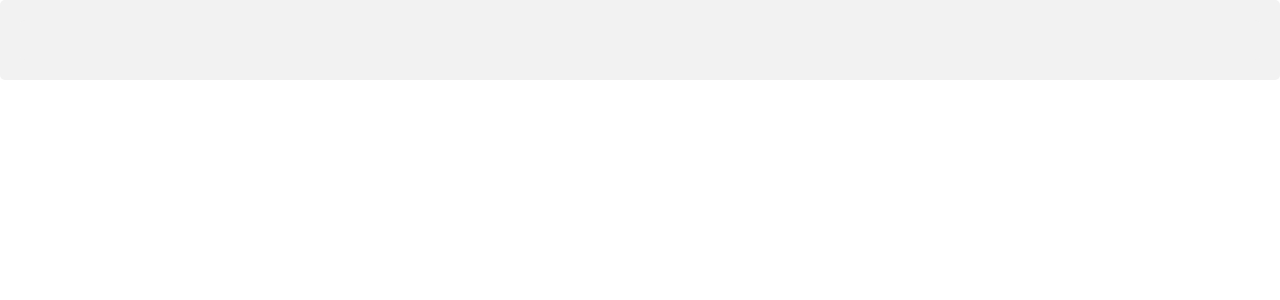
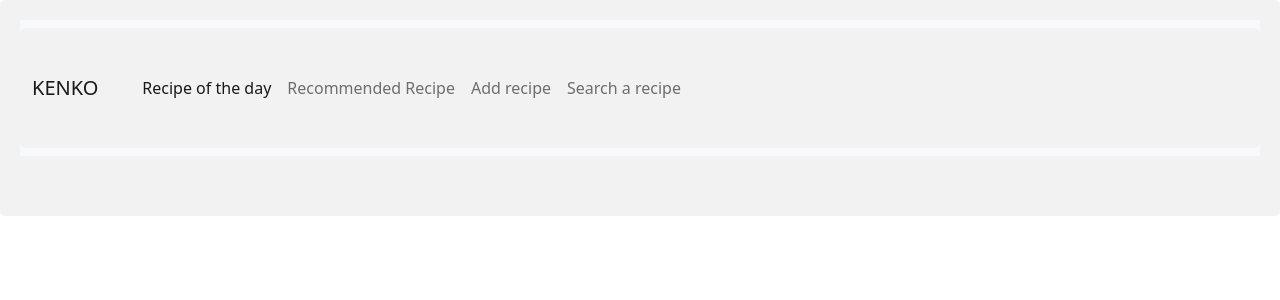
Before and after one commit to manissa005/ProjetDevops, a React (Create React App) app in the folder my-app/: page / in a window 1280 px wide. Before the commit this address had no page. Shown: the top 300 px of the page. Built offline with nearby package versions, Linux system fonts and the light colour scheme.

Commit message:
Enhancement : add NavBar

```diff
--- a/my-app/src/App.js
+++ b/my-app/src/App.js
@@ -8,22 +8,59 @@
 import Historique from './component/Historique';
 import OneRecipePerDayComponent from './component/OneRecipePerDayComponent';
 import UserRegistration from "./component/UserRegistration";
+import Container from 'react-bootstrap/Container';
+import Nav from 'react-bootstrap/Nav';
+import Navbar from 'react-bootstrap/Navbar';
+import NavDropdown from 'react-bootstrap/NavDropdown';
+import Form from 'react-bootstrap/Form';
+import Button from 'react-bootstrap/Button';
 function App() {
   return (
+
+      <>
+          <>
+          <nav className="navbar navbar-expand-lg navbar-light bg-light">
+              <div className="container-fluid">
+                  <a className="navbar-brand" href="#">KENKO</a>
+                  <button className="navbar-toggler" type="button" data-bs-toggle="collapse"
+                          data-bs-target="#navbarText" aria-controls="navbarText" aria-expanded="false"
+                          aria-label="Toggle navigation">
+                      <span className="navbar-toggler-icon"></span>
+                  </button>
+                  <div className="collapse navbar-collapse" id="navbarText">
+                      <ul className="navbar-nav me-auto mb-2 mb-lg-0">
+                          <li className="nav-item">
+                              <a className="nav-link active" aria-current="page" href="/recipeotd">Recipe of the day</a>
+                          </li>
+                          <li className="nav-item">
+                              <a className="nav-link" href="/recommended">Recommended Recipe</a>
+                          </li>
+                          <li className="nav-item">
+                              <a className="nav-link" href="/ajoutrecettes">Add recipe</a>
+                          </li>
+                          <li className="nav-item">
+                              <a className="nav-link" href="/recipecomponent">Search a recipe</a>
+                          </li>
+                      </ul>
+                  </div>
+              </div>
+          </nav>
+          </>
         <div className="App">
          <BrowserRouter>
              <Routes>
-         <Route path='/Registration' element={<UserRegistration/>}/>
-         <Route path='Historique' element={<Historique/>}/>
-         <Route path='/AjoutRecettes' element={<AjoutRecettes/>}/>
-     <Route path='/Resultat' element={<Resultat/>}/>
-         <Route path = '/ResultatListeRecettes' element = {<ResultatListeRecettes/>}/>
-     <Route path='/RecipeComponent' element={<RecipeComponent/>}/>
+                 <Route path='/registration' element={<UserRegistration/>}/>
+                 <Route path='historique' element={<Historique/>}/>
+                 <Route path='/ajoutrecettes' element={<AjoutRecettes/>}/>
+                 <Route path='/resultat' element={<Resultat/>}/>
+                 <Route path = '/resultatlisterecettes' element = {<ResultatListeRecettes/>}/>
+                 <Route path='/recipecomponent' element={<RecipeComponent/>}/>
                  <Route path='/recommended' element={<RecommendedRecipeComponent/>}/>
                  <Route path='/recipeotd' element={<OneRecipePerDayComponent/>}/>
              </Routes>
          </BrowserRouter>
         </div>
+      </>
   );
 }
 
```
Also changed, not shown: my-app/package.json (+4 -3 lines), 2 other files (tests, documents, lock files or other folders). Lines whose indentation alone changed are shown as unchanged.
